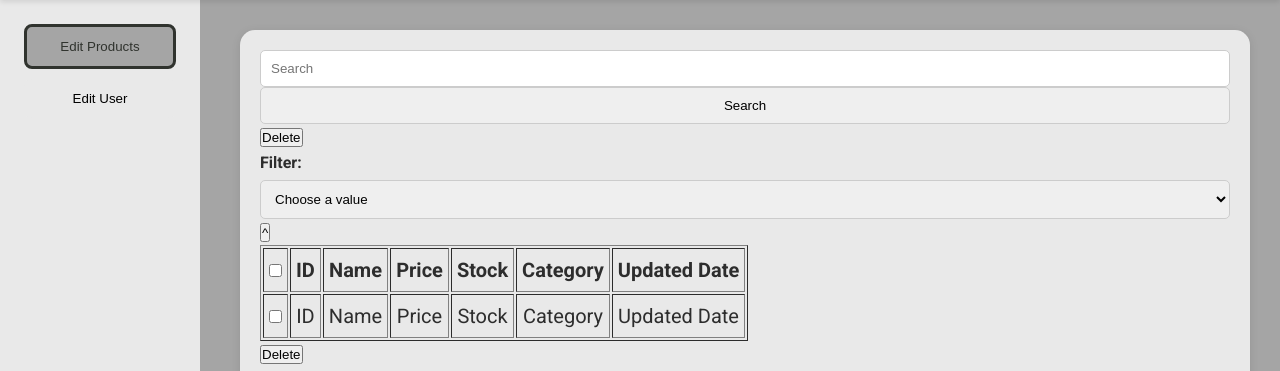
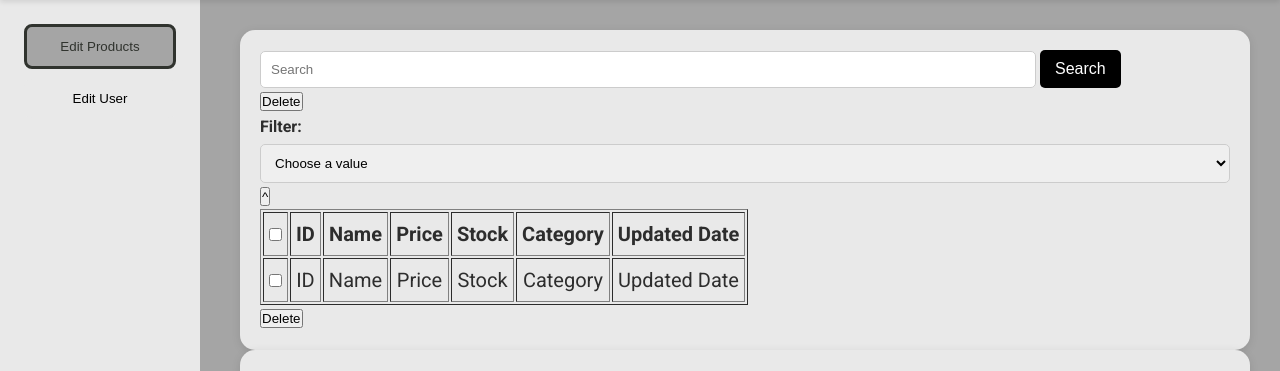
Before and after one commit to 0x00K1/TechSavvies, a PHP site: page /root/root.php in a window 1280 px wide. Shown: the part 60-431 px from the top of the page. Run offline with PHP 8.4, Linux system fonts and the light colour scheme.

Commit message:
Search Bar Update

```diff
--- a/assets/css/root.css
+++ b/assets/css/root.css
@@ -170,7 +170,24 @@ root toolbar (WIP)
     resize: vertical;
     height: 100px;
   }
-  .search-button {
+
+
+/*   v All Search Related CSS v */
+/*Container*/
+.search-div {
+    display: flex;
+    justify-content: space-between; /* This aligns items to the start and end with space in between */
+}
+/*Text Field*/
+  .search-field {
+    width: 80%;
+    padding: 10px;
+    border: 1px solid #ccc;
+    border-radius: 5px;
+    transition: border-color 0.3s;
+}
+/*Button*/
+.search-button {
     background-color: var(--primary-color); /* Use primary color */
     color: #fff;                             /* Text color */
     border: none;                            /* No border */
@@ -179,17 +196,13 @@ root toolbar (WIP)
     cursor: pointer;                         /* Pointer cursor on hover */
     transition: background 0.3s, transform 0.2s; /* Smooth transitions */
     font-size: 16px;                        /* Font size */
-    width: 100%;                            /* Full width */
-    margin-top: 10px;                       /* Space above */
-  }
-
-  /* Button hover effect */
-  .search-button:hover {
+    width: auto;                            /* Let the width adjust based on content or other layout influences */
+}
+/*Button Effect*/
+.search-button:hover {
     background-color: var(--accent-color);  /* Change background on hover */
     transform: scale(1.025);                  /* Slightly grow the button */
-  }
-
-
+}
 
 
 
--- a/root/root.php
+++ b/root/root.php
@@ -29,8 +29,8 @@
                 <div class="content">
                     <form name="Product_queries" method="post" action="root.php"><!-- or root_product.php-->
                         <div class="search_div">
-                            <input name="search_field" id="search_field" type="text" placeholder="Search" />
-                            <input name="search_button" id="search_button" type="submit" value="Search"/>
+                            <input class="search-field" name="search_field" id="search_field" type="text" placeholder="Search" />
+                            <input class="search-button" name="search_button" id="search_button" type="submit" value="Search"/>
                         </div>
                         <button id="Delete_button">Delete</button><!--same button repeated for easy user experience
                         in the popup window ___> <input name="Delete" id="Delete" type="submit" value="Delete Selected"/>-->
```
